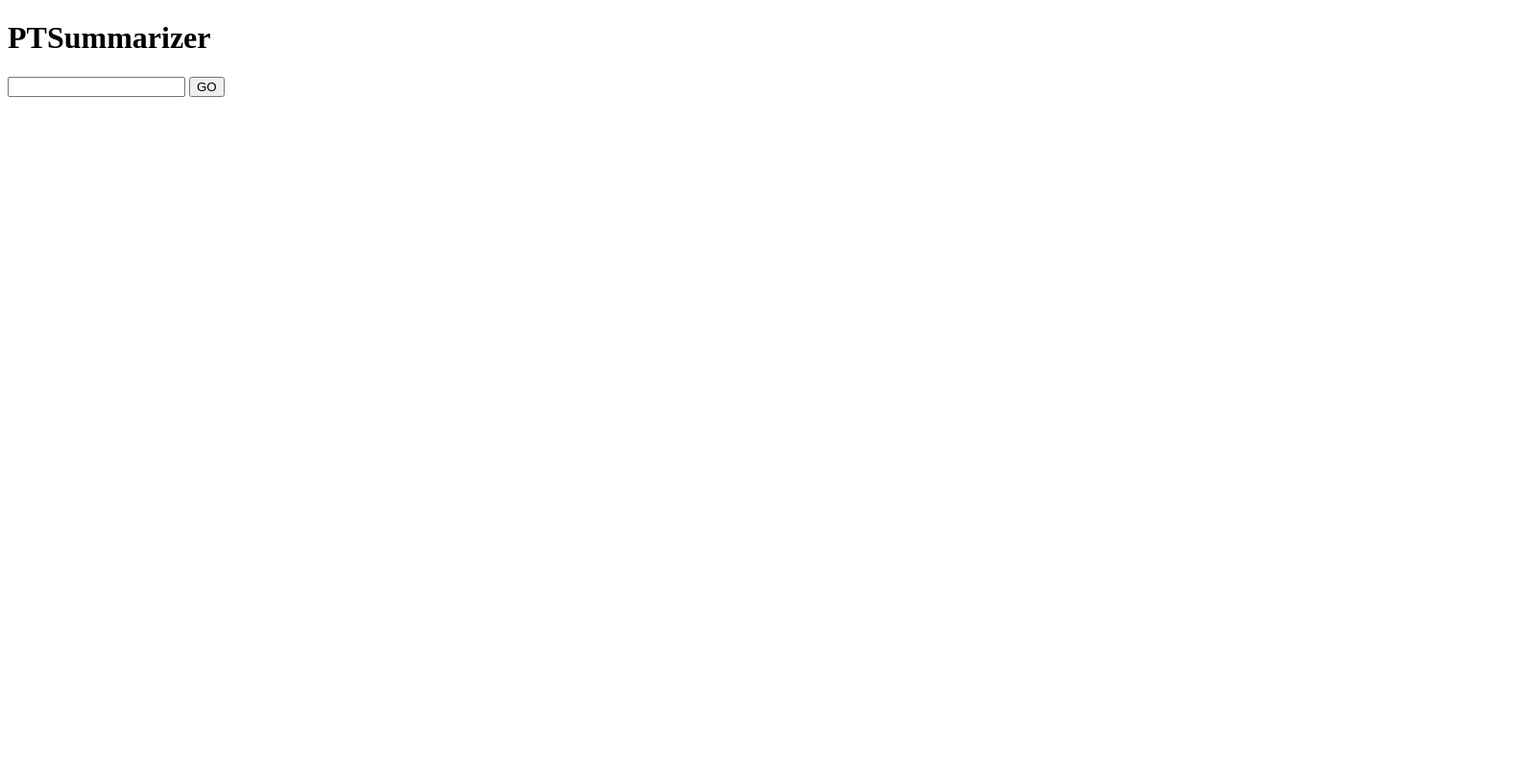
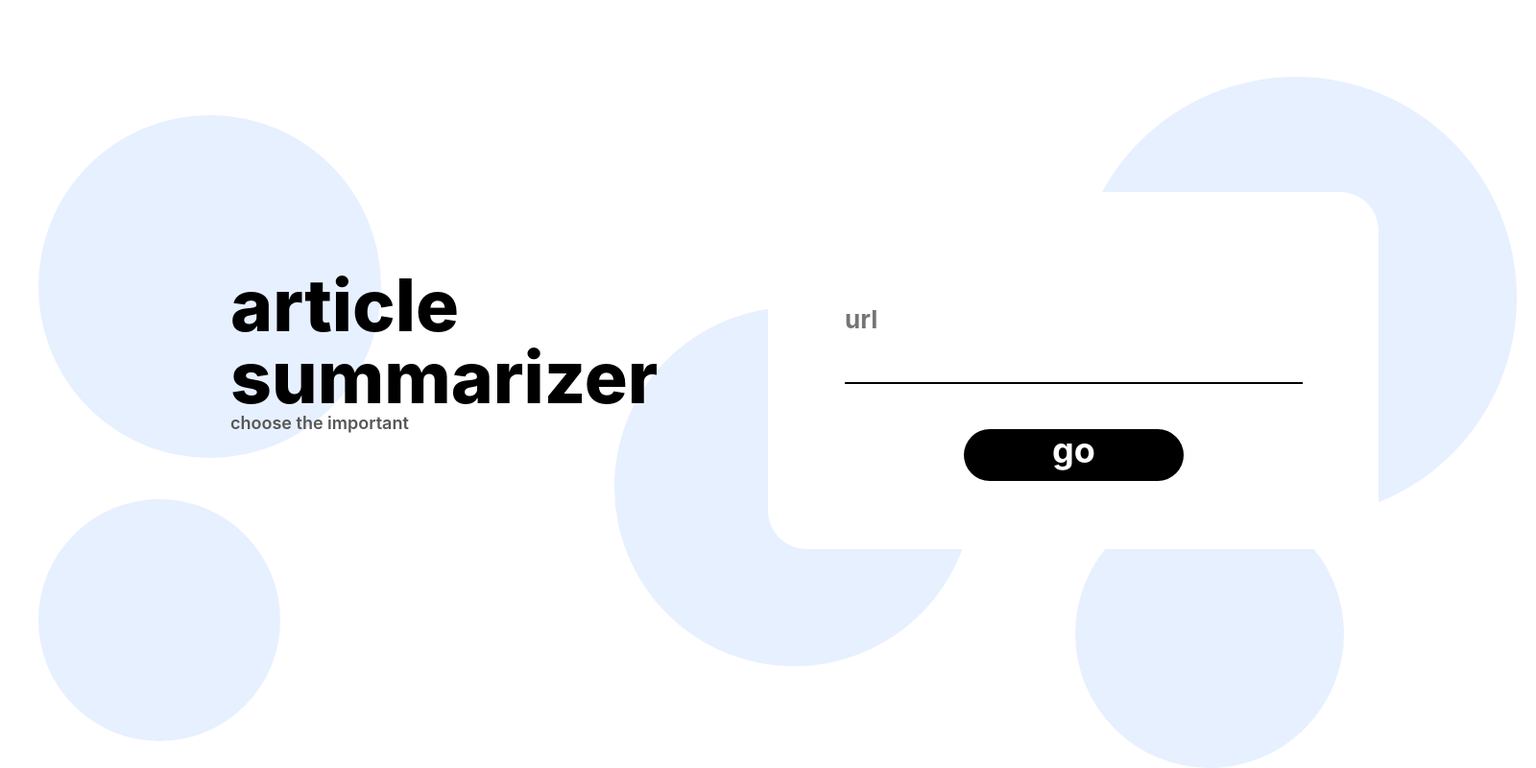
Before and after one commit to VictoriaLebedeva/PTSummarizer, a Flask app: page / in a window 1600 px wide. Before the commit the page is almost empty. Shown: the whole page at 96% size. Run offline with Flask 2, Linux system fonts and the light colour scheme.

Commit message:
add styles for home_page

```diff
--- /dev/null
+++ b/src/web/static/fonts.css
@@ -0,0 +1,4 @@
+@font-face {
+    font-family: 'Inter';
+    src: url(/src/web/font/Inter-Black.ttf) format('ttf');
+}
--- a/src/web/static/style.css
+++ b/src/web/static/style.css
@@ -1,3 +1,167 @@
-h1 {
-  font-size: 42px;
+*, *:after, *:before {
+    box-sizing: border-box;
+    padding: 0;
+    margin: 0;
+    transition: .5s ease-in-out;
+    scroll-behavior:smooth;
+
+ }
+
+.title{
+  position: absolute;
+  width: 509px;
+  height: 190px;
+  top: 35vh;
+  left: 30vh;
+
 }
+
+
+.title h1 {
+  position: relative;
+  font-family: Inter, sans-serif;
+  font-style: normal;
+  font-weight: 800;
+  font-size: 75px;
+  line-height: 75px;
+  color: #000000;
+  z-index: 5;
+}
+
+.title p{
+    position: absolute;
+    font-family: Inter, sans-serif;
+    font-style: normal;
+    font-weight: 600;
+    font-size: 18px;
+    line-height: 22px;
+    display: flex;
+    align-items: center;
+    color: #565656;
+    z-index: 2;
+}
+
+.form{
+    position: relative;
+    width: 636px;
+    height: 372px;
+    background: #ffffff;
+    border-radius: 40px;
+    left: 100vh;
+    top: 25vh;
+    z-index: 2;
+}
+.form label{
+    position: absolute;
+    width: 333px;
+    height: 31px;
+    left: 80px;
+    top: 117px;
+    font-family: Inter, sans-serif;
+    font-style: normal;
+    font-weight: 700;
+    font-size: 26px;
+    line-height: 31px;
+    display: flex;
+    align-items: center;
+    color: #757575;
+}
+
+.form input{
+    position: absolute;
+    width: 477px;
+    height: 50px;
+    background-color: inherit;
+    left: 80px;
+    top: 150px;
+    border: none;
+    border-color: inherit;
+    border-bottom: 2px solid #000000;
+}
+.btn-go{
+    position: absolute;
+    width: 229px;
+    height: 54px;
+    left: 204px;
+    top: 247px;
+    background: #000000;
+    border-radius: 30px;
+    display: flex;
+    flex-direction: row;
+    justify-content: center;
+}
+.form a{
+    position: absolute;
+    width: 80px;
+    height: 66px;
+    font-family: Inter, sans-serif;
+    font-style: normal;
+    font-weight: 700;
+    font-size: 36px;
+
+    color: #FFFFFF;
+}
+.btn-go:hover {
+    color: #757575;
+    transition: 0.3ms;
+}
+.circle-first{
+    position: absolute;
+    top: 15vh;
+    left: 5vh;
+    width: 357px;
+    height: 357px;
+    border-radius: 50%;
+    background: #E7F0FF;
+    z-index: 1;
+}
+.circle-second{
+    position: absolute;
+    top: 65vh;
+    left: 5vh;
+    width: 252px;
+    height: 252px;
+    border-radius: 50%;
+    background: #E7F0FF;
+}
+.circle-third{
+     position: absolute;
+    top: 40vh;
+    left: 80vh;
+    width: 374px;
+    height: 374px;
+    border-radius: 50%;
+    background: #E7F0FF;
+}
+.circle-fourth{
+    position: absolute;
+    top: 10vh;
+    left: 140vh;
+    width: 460px;
+    height: 460px;
+    border-radius: 50%;
+    background: #E7F0FF;
+}
+.circle-fifth{
+    position: absolute;
+    top: 65vh;
+    left: 140vh;
+    width: 280px;
+    height: 280px;
+    border-radius: 50%;
+    background: #E7F0FF;
+}
+
+input[type="text"] {
+    font-family: Inter, sans-serif;
+    font-style: normal;
+    font-weight: 700;
+    font-size: 24px;
+    color: #000000;
+}
+input {
+    outline:none;
+}
+input::after hover {
+    color: #757575;
+}
--- a/src/web/templates/home_page.html
+++ b/src/web/templates/home_page.html
@@ -5,19 +5,28 @@
     <meta charset="UTF-8">
     <meta http-equiv="X-UA-Compatible" content="IE=edge">
     <meta name="viewport" content="width=device-width, initial-scale=1.0">
+    <link rel="stylesheet" href="/src/web/static/style.css" />
+    <link rel="stylesheet" href="/src/web/static/fonts.css" />
     <title>PTSummarizer</title>
 </head>
 
-<body>
-  <h1>PTSummarizer</h1>
+<body class="body">
+<div class="title">
+    <h1>article summarizer</h1>
+    <p>choose the important</p>
+</div>
+<div class="form">
     <form action="" method="post">
-    {{form.url}}
-    {{form.submit}}
-
-    {% if data %}
-      <p>{{data}}</p>
-    {% endif %}
+        <label for="POST-url">url</label>
+        <input id="POST-url" type="text" name="url">
+        <a href=""><div class="btn-go">go</div></a>
     </form>
+</div>
+<div class="circle-first"></div>
+<div class="circle-second"></div>
+<div class="circle-third"></div>
+<div class="circle-fourth"></div>
+<div class="circle-fifth"></div>
 </body>
 
 </html>
```
Also changed, not shown: src/web/font/Inter-Black.ttf (added). Lines whose indentation alone changed are shown as unchanged.
